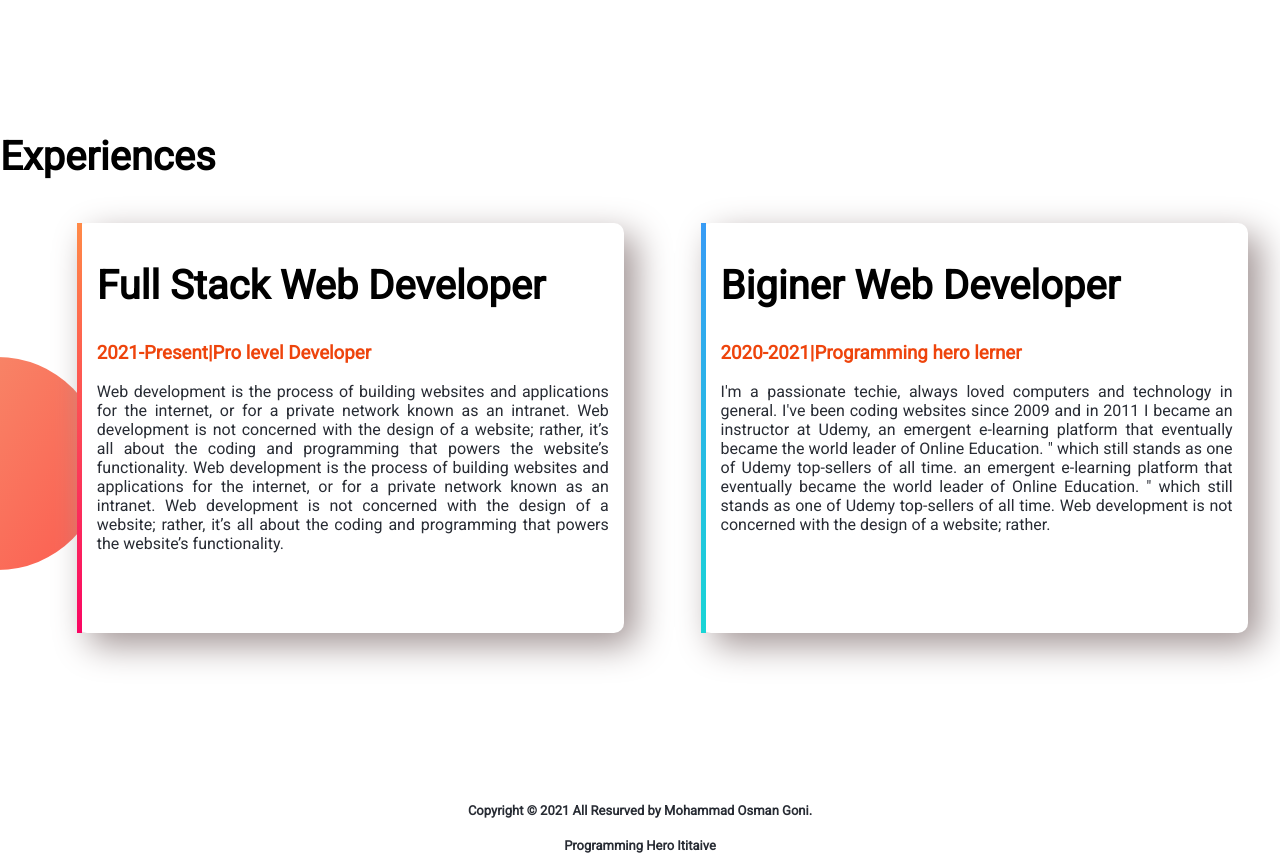
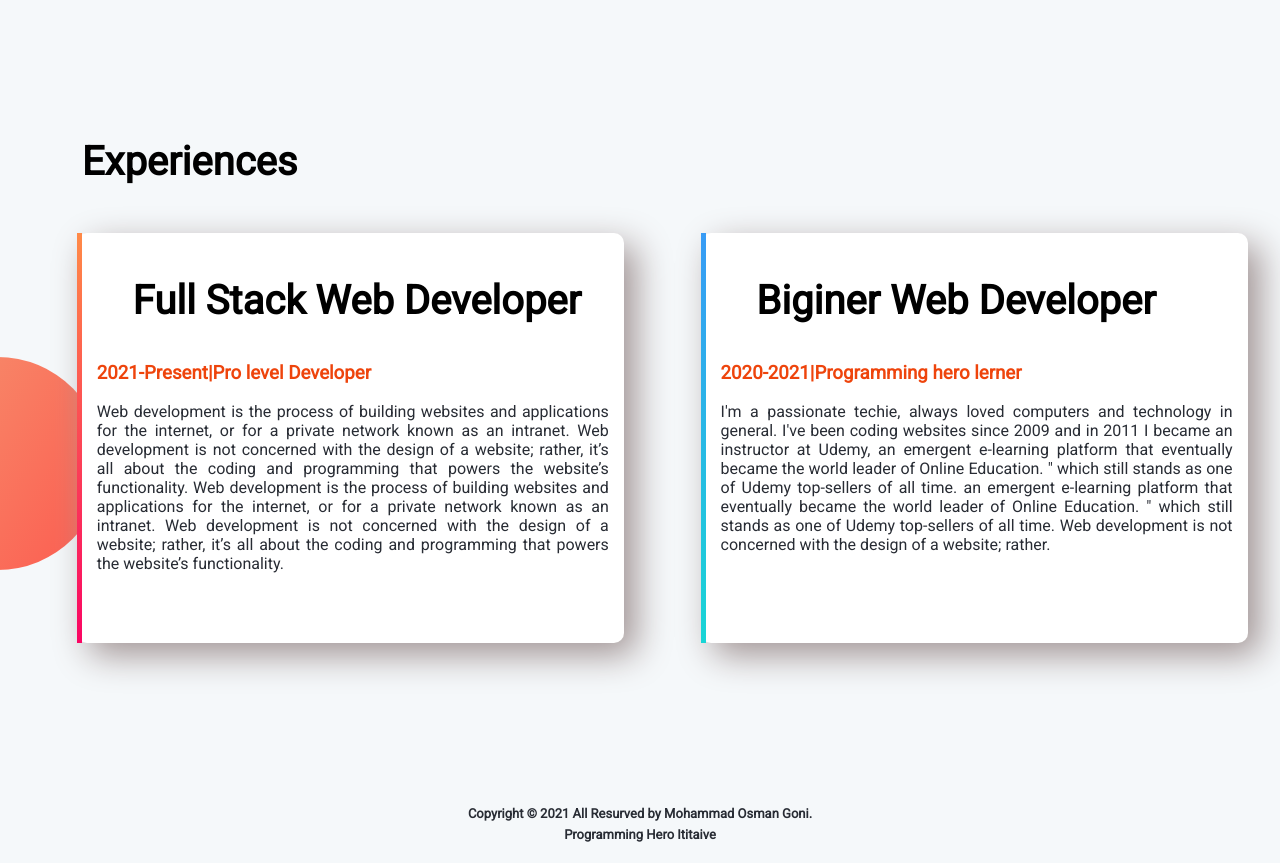
Before and after one commit to osmangoni0827/web-protfolio, a plain HTML site: page index.html in a window 1280 px wide. Shown: the part 1220-2083 px from the top of the page. Drawn offline with Linux system fonts and the light colour scheme; a web font is replaced by a local one.

Commit message:
added new

```diff
--- a/style.css
+++ b/style.css
@@ -1,6 +1,7 @@
 body{
     font-family: 'Roboto', sans-serif;
     margin: 0%;
+    background-color: #f5f8fa;
 }
 section{
     height: 500px;
@@ -27,6 +28,7 @@ h1{
 h2{
     font-size: 40px;
     padding: 0px;
+
 }
 
 
@@ -88,6 +90,11 @@ button:hover{
     background-image: url("images/portfolio img/exp-bg.png");
     background-position:left;
 }
+.experiance-aria h2{
+    margin-left: 6%;
+    padding: 5px;
+
+}
 #fulstack{
     border-left: 5px solid;
     border-image:linear-gradient(rgb(255, 138, 71),rgb(250, 5, 99));
@@ -100,8 +107,11 @@ button:hover{
 }
 footer p{
     text-align: center;
-    padding: 10px;
+    padding: 3px;
     margin: 0px;
     font-size: 13px;
     font-weight: 600;
 }
+footer{
+    margin: 10px;
+}
```
